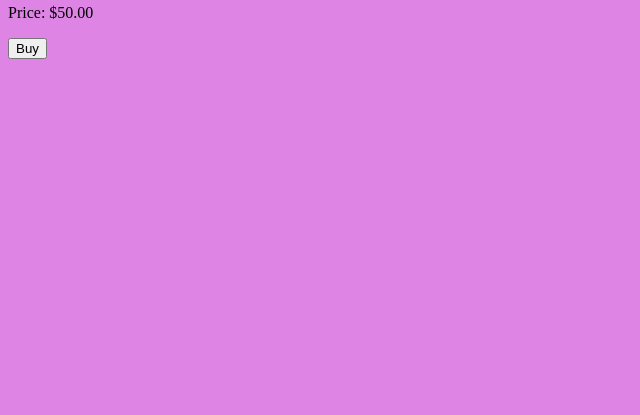
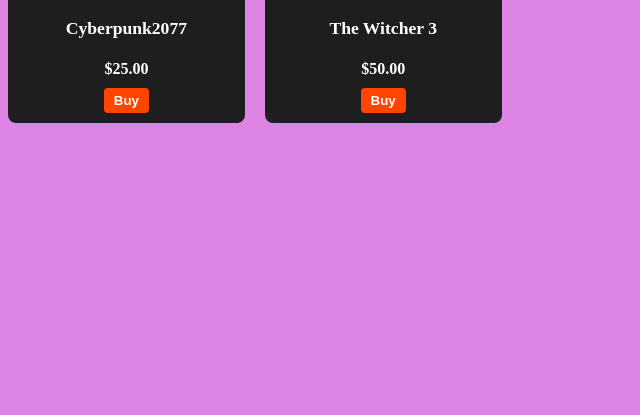
Before and after one commit to CiobanuAnd/KFG-KeysForGames-, a Django app: page / in a window 1280 px wide. Shown: the part 385-800 px from the top of the page, without its empty margins (0-640 px from the left). Run offline with Django 4.2, Linux system fonts and the light colour scheme; data comes from the database, SQL or seed files in the repository.

Commit message:
Games Grid

```diff
--- a/appSite/static/css/style.css
+++ b/appSite/static/css/style.css
@@ -219,3 +219,76 @@ body.registerPage a {
 body.registerPage a:hover {
     text-decoration: underline;
 }
+
+
+/*GRID GAMES*/
+
+/* Container for grid */
+.games-grid {
+    display: grid;
+    grid-template-columns: repeat(auto-fill, minmax(200px, 1fr));
+    gap: 20px;
+    margin-top: 20px;
+}
+
+/* Game card */
+.game-card {
+    background-color: #1e1e1e;
+    color: white;
+    border-radius: 8px;
+    overflow: hidden;
+    transition: transform 0.2s, box-shadow 0.2s;
+    display: flex;
+    flex-direction: column;
+    justify-content: space-between;
+}
+
+/* Hover effect */
+.game-card:hover {
+    transform: translateY(-5px);
+    box-shadow: 0 10px 20px rgba(0,0,0,0.5);
+}
+
+/* Game image */
+.game-image img {
+    width: 100%;
+    height: 150px;
+    object-fit: cover;
+}
+
+/* Info section */
+.game-info {
+    padding: 10px;
+    display: flex;
+    flex-direction: column;
+    align-items: center;
+}
+
+/* Game title */
+.game-info h3 {
+    margin: 5px 0;
+    font-size: 1.1rem;
+    text-align: center;
+}
+
+/* Price */
+.price {
+    font-weight: bold;
+    margin-bottom: 10px;
+}
+
+/* Buy button inside the card */
+.game-info form button {
+    padding: 5px 10px;
+    border: none;
+    border-radius: 4px;
+    background-color: #ff4500;
+    color: white;
+    cursor: pointer;
+    font-weight: bold;
+    transition: background-color 0.2s;
+}
+
+.game-info form button:hover {
+    background-color: #e03e00;
+}
--- a/appSite/templates/gameshop/base.html
+++ b/appSite/templates/gameshop/base.html
@@ -19,7 +19,7 @@
 
     <div class="right-links">
         {% if user.is_authenticated %}
-            <span class="balance">Balance: ${{ user.balance }}</span>
+            <span class="balance">Balance: ${{ custom_user.balance }}</span>
 
             <form action="{% url 'logout' %}" method="post" style="display:inline;">
                 {% csrf_token %}
--- a/appSite/templates/gameshop/home.html
+++ b/appSite/templates/gameshop/home.html
@@ -1,4 +1,6 @@
+
 {% extends "gameshop/base.html" %}
+{% load static%}
 
 {% block title %}Home - KeysForGames{% endblock %}
 
@@ -6,17 +8,21 @@
 
 <h2>Games</h2>
 
+<div class="games-grid">
     {% for game in games %}
     <div class="game-card">
-
+        <div class="game-image">
+            <!-- Placeholder, you can replace with real images -->
+            <img src="{% static 'images/game-placeholder.jpg' %}" alt="{{ game.title }}">
+        </div>
+        <div class="game-info">
             <h3>{{ game.title }}</h3>
-    <p>Price: ${{ game.price }}</p>
-
+            <p class="price">${{ game.price }}</p>
             {% include "gameshop/buybutton.html" with game=game %}
-
+        </div>
     </div>
     {% empty %}
     <p>No games available.</p>
     {% endfor %}
-
+</div>
 {% endblock %}
--- a/appSite/views/views.py
+++ b/appSite/views/views.py
@@ -3,9 +3,14 @@ from appSite.models import Game
 
 # Create your views here.
 def home(request):
-    #return render(request, 'gameshop/home.html')
+    from appSite.models.user import User as CustomUser
     games = Game.objects.all()
-    return render(request, "gameshop/home.html", {"games": games})
+    if request.user.is_authenticated:
+        custom_user = CustomUser.objects.get(username=request.user.username)
+    else:
+        custom_user = None
+    return render(request, "gameshop/home.html", {"games": games, "custom_user": custom_user})
+
 
 def games_list(request):
     all_games = Game.objects.all().select_related('buyer')
```
Lines whose indentation alone changed are shown as unchanged.
